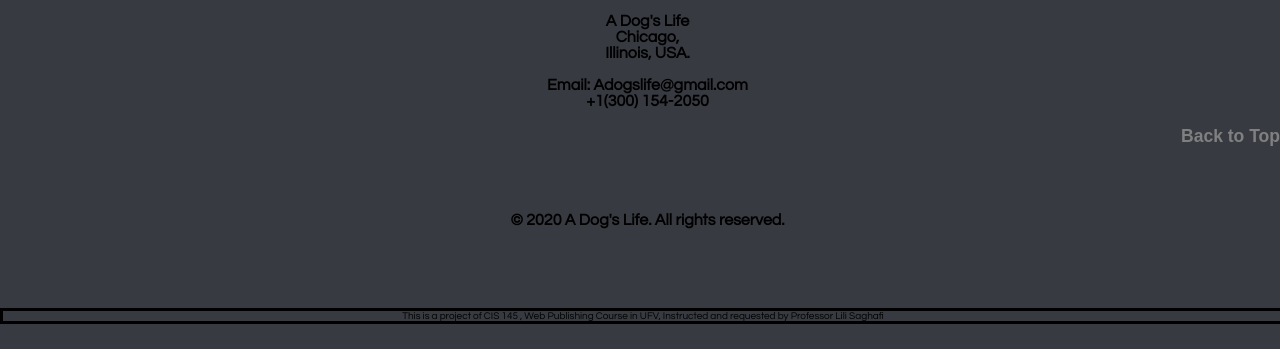
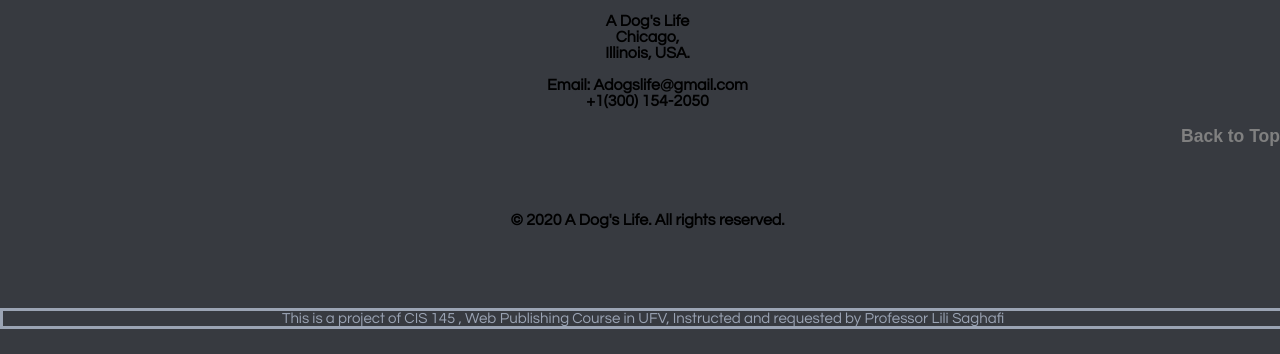
Before and after one commit to SuveerAdityaBhatia/a_dogs_life, a plain HTML site: page index.html in a window 1280 px wide. Shown: the part 1901-2255 px from the top of the page. Drawn offline with Linux system fonts and the light colour scheme.

Commit message:
Update index.html

```diff
--- a/index.html
+++ b/index.html
@@ -52,7 +52,7 @@ Illinois, USA. <br><br>Email: Adogslife@gmail.com<br>
         <br>
         <br>
         <br>
-        <div style="font-size: 10px;border:2; border-style: solid;">This is a project of CIS 145 , Web Publishing Course in UFV, Instructed and requested by Professor Lili Saghafi</div>
+        <div style="color:#9ba4b4;font-size: 15px;border:2; border-style: solid;">This is a project of CIS 145 , Web Publishing Course in UFV, Instructed and requested by Professor Lili Saghafi</div>
       </div>
 
   </body>
```
